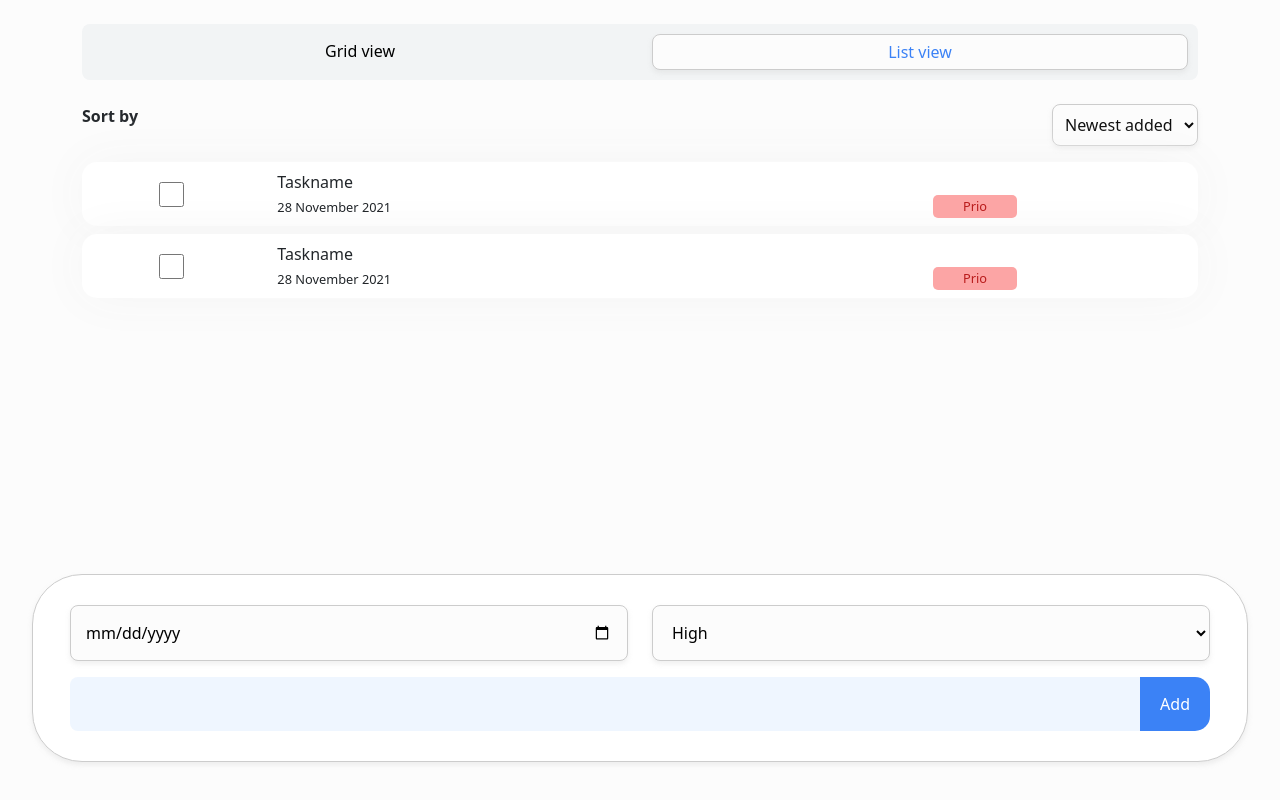
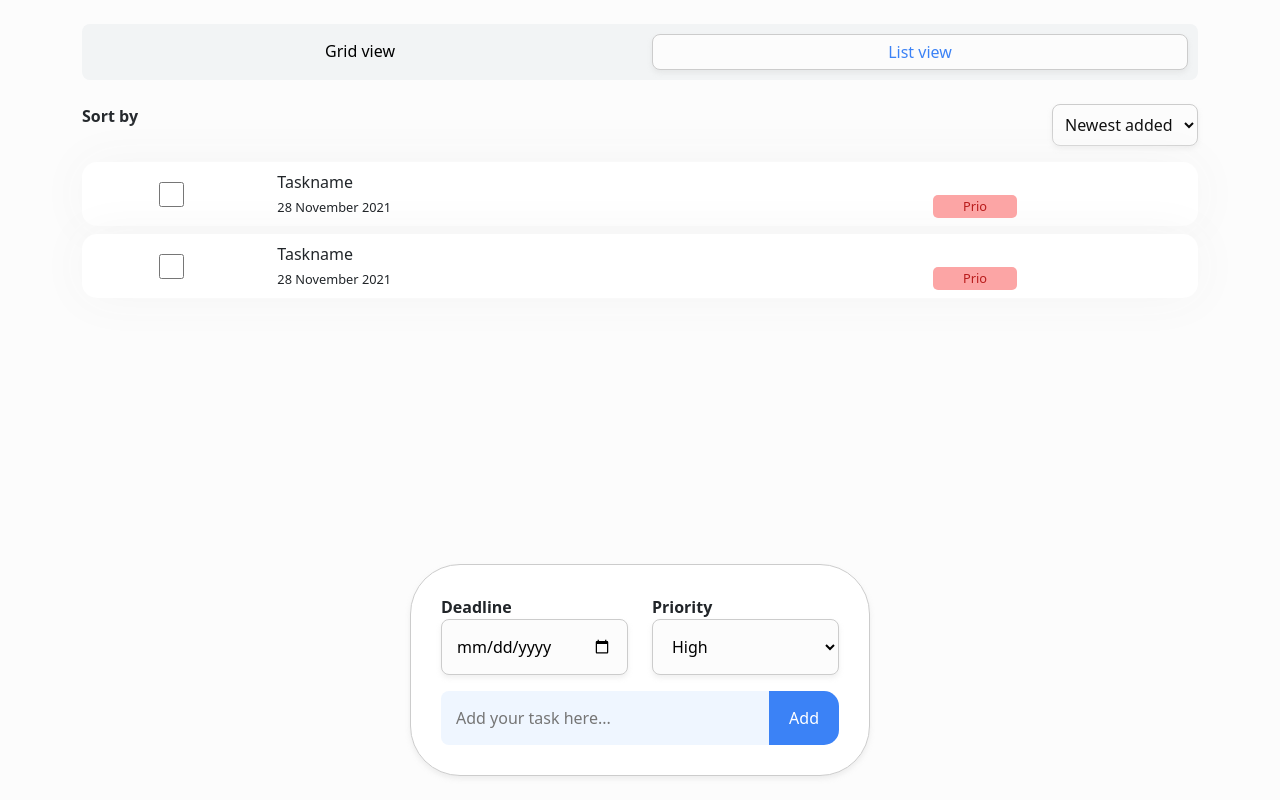
Before and after one commit to ckrook/TodoApp, a website: page index.html in a window 1280 px wide. Drawn offline with nearby package versions, Linux system fonts and the light colour scheme.

Commit message:
Styled addtask component

```diff
--- a/index.html
+++ b/index.html
@@ -76,15 +76,18 @@
             </div>
           </div>
         </div>
+
         <div id="addtask">
-          <div class="collapsed">
+          <div class="collapsed wrap">
             <form action="" id="form">
               <div class="container">
                 <div class="row mb-3">
                   <div class="col-6">
+                    <label for="deadline">Deadline</label>
                     <input type="date" value="" />
                   </div>
                   <div class="col-6">
+                    <label for="priority">Priority</label>
                     <select id="priority">
                       <option value="High">High</option>
                       <option value="Medium">Medium</option>
@@ -93,7 +96,11 @@
                   </div>
                 </div>
                 <div class="d-flex">
-                  <input class="todo-text" type="text" />
+                  <input
+                    class="todo-text"
+                    type="text"
+                    placeholder="Add your task here..."
+                  />
                   <button>Add</button>
                 </div>
               </div>
--- a/sass/components/_addtask.scss
+++ b/sass/components/_addtask.scss
@@ -1,20 +1,21 @@
 #addtask {
   width: 100%;
-  display: flex;
-  justify-content: center;
+  bottom: 3%;
+  right: 0;
+  left: 0;
+  position: fixed;
   .collapsed {
     @extend .button;
+    margin: 20px;
     background-color: $white;
     cursor: pointer;
-    position: fixed;
     font-weight: 600;
-    left: 50%;
-    bottom: -7%;
-    transform: translate(-50%, -50%);
-    width: 95%;
     padding: 30px;
     border-radius: 50px;
-    text-align: center;
+  }
+  .wrap {
+    width: 460px;
+    margin: 0 auto;
   }
   input {
     @extend .button;
```
Also changed, not shown: css/main.css, 1 other file.
